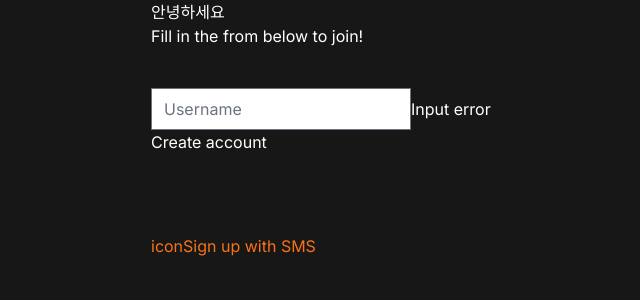
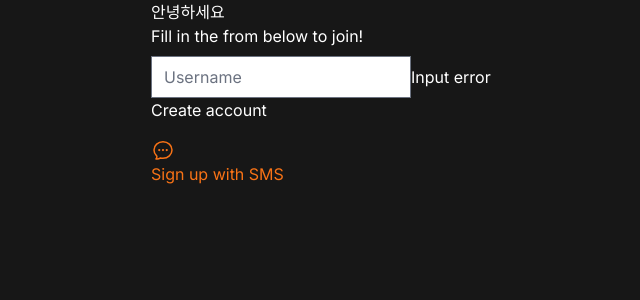
Before and after one commit to GitHubJIYEON/carrot-market, a Next.js app: page /create-account in a window 1280 px wide. Shown: the top 300 px of the page, without its empty margins (297-937 px from the left). Built offline with nearby package versions, Linux system fonts and the light colour scheme.

Commit message:
Feat:  icon 라이브러리 설치

```diff
--- a/app/create-account/page.tsx
+++ b/app/create-account/page.tsx
@@ -1,13 +1,14 @@
+import { ChatBubbleOvalLeftEllipsisIcon } from "@heroicons/react/24/outline";
 import Link from "next/link";
 
 export default function CreateAccount() {
     return (
-        <div className="flex flex-col gap-10">
+        <div className="flex flex-col gap-2">
             <div>
                 <h1>안녕하세요</h1>
                 <h2>Fill in the from below to join!</h2>
             </div>
-            <form action="">
+            <form className="" action="">
                 <input type="text" placeholder="Username" />
                 <span>Input error</span>
                 <button>Create account</button>
@@ -15,7 +16,9 @@ export default function CreateAccount() {
             <div />
             <div>
                 <Link href="/sms">
-                    <span>icon</span>
+                    <span>
+                        <ChatBubbleOvalLeftEllipsisIcon className="h-6 w-6" />
+                    </span>
                     <span>Sign up with SMS</span>
                 </Link>
             </div>
--- /dev/null
+++ b/components/form-input.tsx
@@ -0,0 +1,22 @@
+interface FormInputProps {
+    type: string;
+    plceholder: string;
+    required: boolean;
+    error: string[];
+}
+export default function FormInput({ type, plceholder, required, error }: FormInputProps) {
+    return (
+        <div className="flex flex-col gap-10">
+            <div>
+                <h1>안녕하세요</h1>
+                <h2>Fill in the from below to join!</h2>
+            </div>
+            <form action="">
+                <input type="text" placeholder="Username" />
+                <span>Input error</span>
+                <button>Create account</button>
+            </form>
+            <div />
+        </div>
+    );
+}
--- a/package.json
+++ b/package.json
@@ -9,6 +9,7 @@
     "lint": "next lint"
   },
   "dependencies": {
+    "@heroicons/react": "^2.2.0",
     "@tailwindcss/forms": "^0.5.9",
     "next": "15.1.0",
     "react": "^19.0.0",
```
Also changed, not shown: 1 other file (tests, documents, lock files or other folders).
